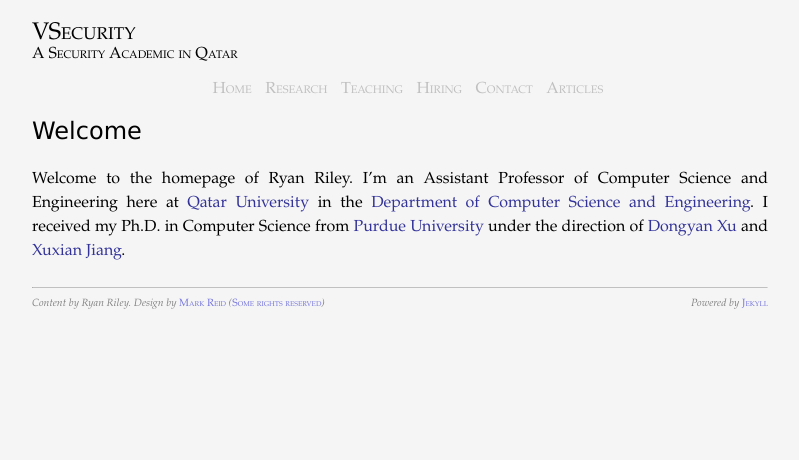
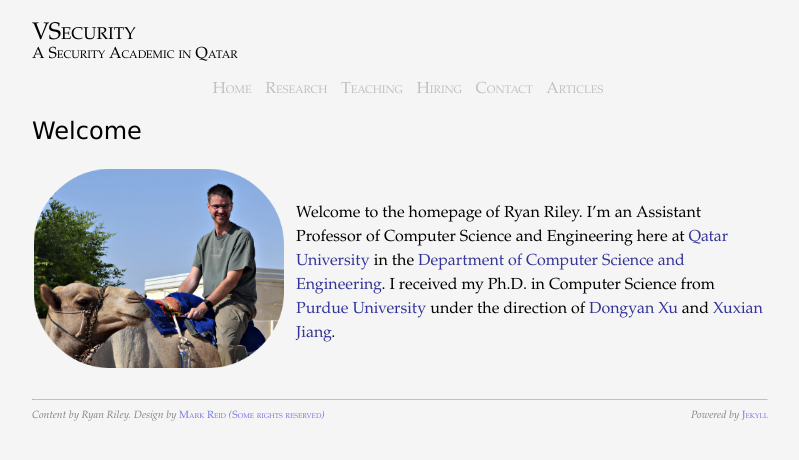
Before and after one commit to rriley/website, a Jekyll site: the page built from index.md, in a window 1280 px wide. Shown: the top 460 px of the page, without its empty margins (240-1039 px from the left). Built offline with Jekyll 4.4.1, drawn with Linux system fonts in a browser that asks for light colours; Markdown is read by kramdown in place of the engine named in the settings.

Commit message:
Adding an image of me to the front page

```diff
--- a/index.md
+++ b/index.md
@@ -4,11 +4,23 @@
 ---
 
 #Welcome
+
+<table>
+<tr>
+<td>
+<div style="margin: 0 10px 0 0">
+<img src="/images/ryan_small.png">
+</div>
+</td>
+<td>
 Welcome to the homepage of Ryan Riley. I’m an Assistant Professor of
 Computer Science and Engineering here at
-[Qatar University](http://www.qu.edu.qa) in the
-[Department of Computer Science and Engineering](http://www.qu.edu.qa/engineering/computer/).
+<a href="http://www.qu.edu.qa">Qatar University</a> in the
+<a href="http://www.qu.edu.qa/engineering/computer/">Department of Computer Science and Engineering</a>.
 I received my Ph.D. in Computer Science from
-[Purdue University](http://www.purdue.edu/) under the direction of
-[Dongyan Xu](http://www.cs.purdue.edu/homes/dxu) and
-[Xuxian Jiang](http://www.csc.ncsu.edu/faculty/jiang/).
+<a href="http://www.purdue.edu/">Purdue University</a> under the direction of
+<a href="http://www.cs.purdue.edu/homes/dxu">Dongyan Xu</a> and
+<a href="http://www.csc.ncsu.edu/faculty/jiang/">Xuxian Jiang</a>.
+</td>
+</tr>
+</table>
```
Also changed, not shown: images/ryan_small.png (added), 1 other file.
